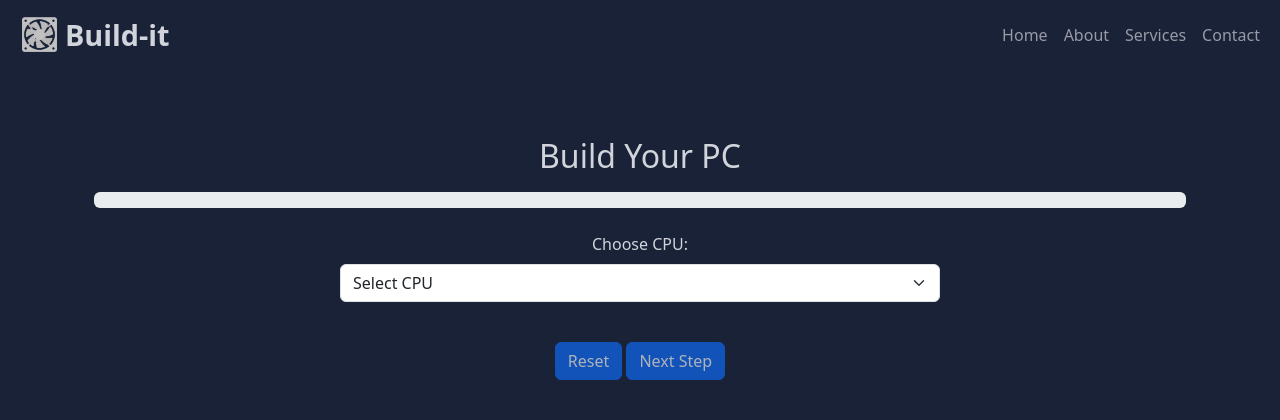
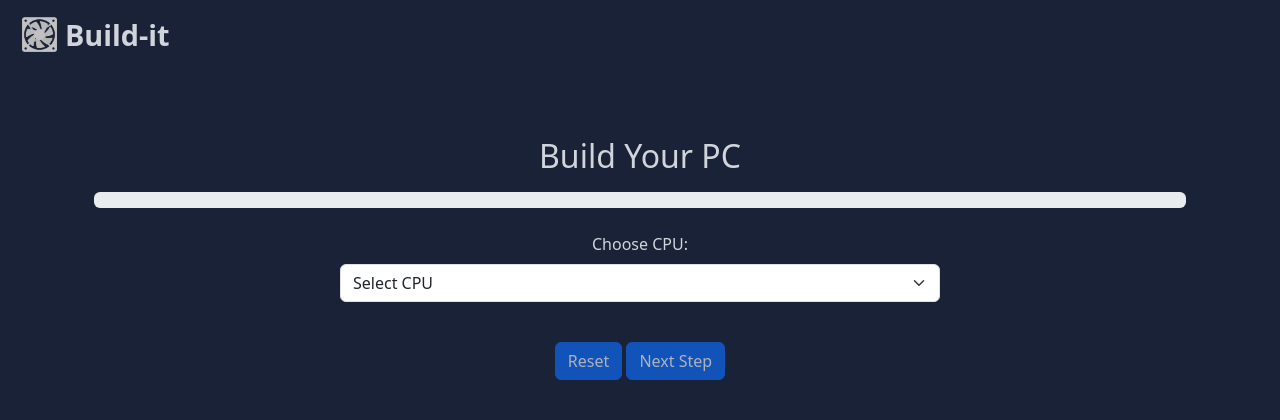
Before and after one commit to saldon002/Build-it, a Flask app: page /configuration in a window 1280 px wide. Shown: the top 420 px of the page. Run offline with Flask 3, Linux system fonts and the light colour scheme; data that the repository does not hold is empty; some libraries are stand-ins or nearby versions.

Commit message:
Update builder.html

```diff
--- a/server/templates/builder.html
+++ b/server/templates/builder.html
@@ -27,22 +27,6 @@
         <button class="navbar-toggler" type="button" data-bs-toggle="collapse" data-bs-target="#navbarNav" aria-controls="navbarNav" aria-expanded="false" aria-label="Toggle navigation">
             <span class="navbar-toggler-icon"></span>
         </button>
-        <div class="collapse navbar-collapse" id="navbarNav">
-            <ul class="navbar-nav ms-auto">
-                <li class="nav-item">
-                    <a class="nav-link" href="#">Home</a>
-                </li>
-                <li class="nav-item">
-                    <a class="nav-link" href="#">About</a>
-                </li>
-                <li class="nav-item">
-                    <a class="nav-link" href="#">Services</a>
-                </li>
-                <li class="nav-item">
-                    <a class="nav-link" href="#">Contact</a>
-                </li>
-            </ul>
-        </div>
     </div>
 </nav>
 
```
